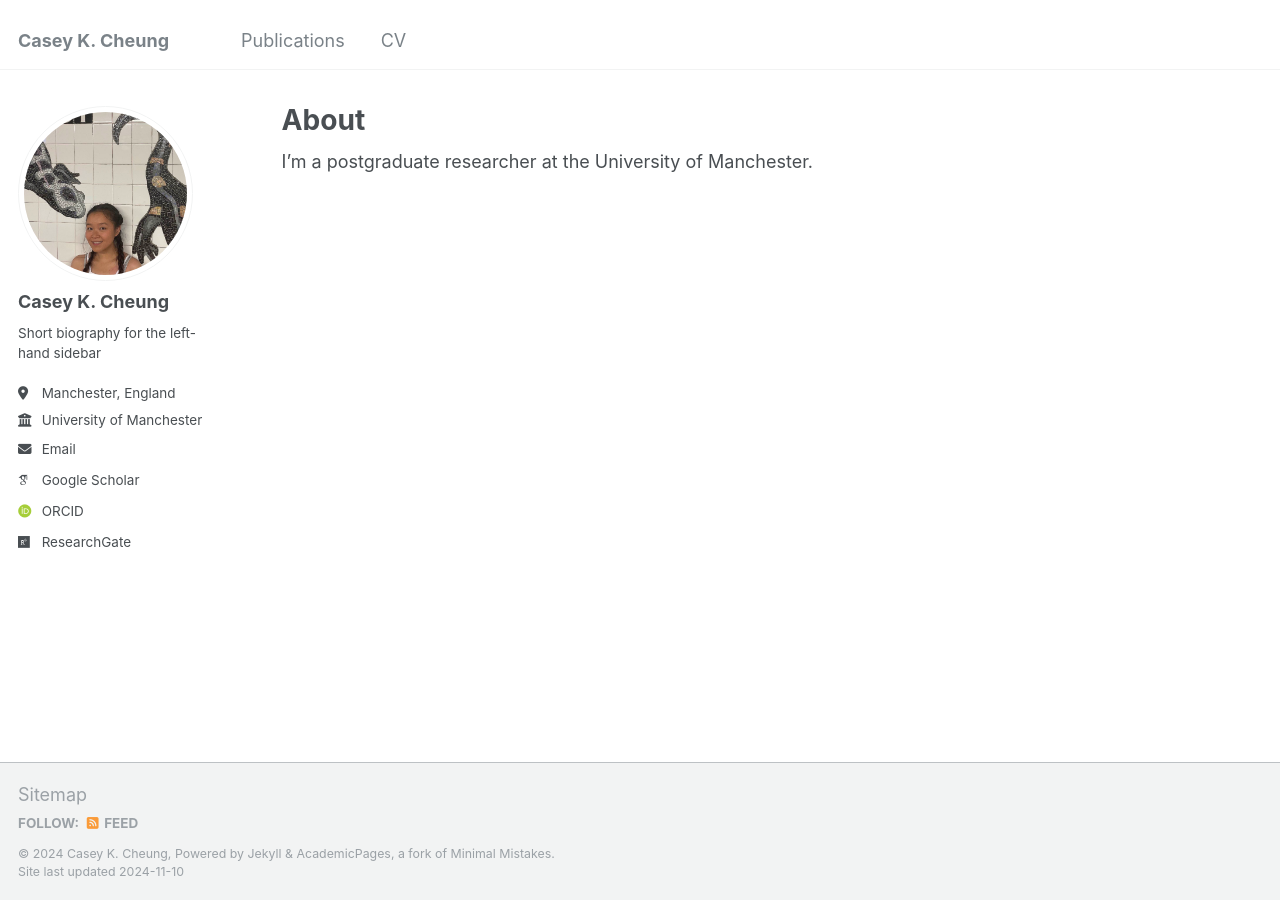
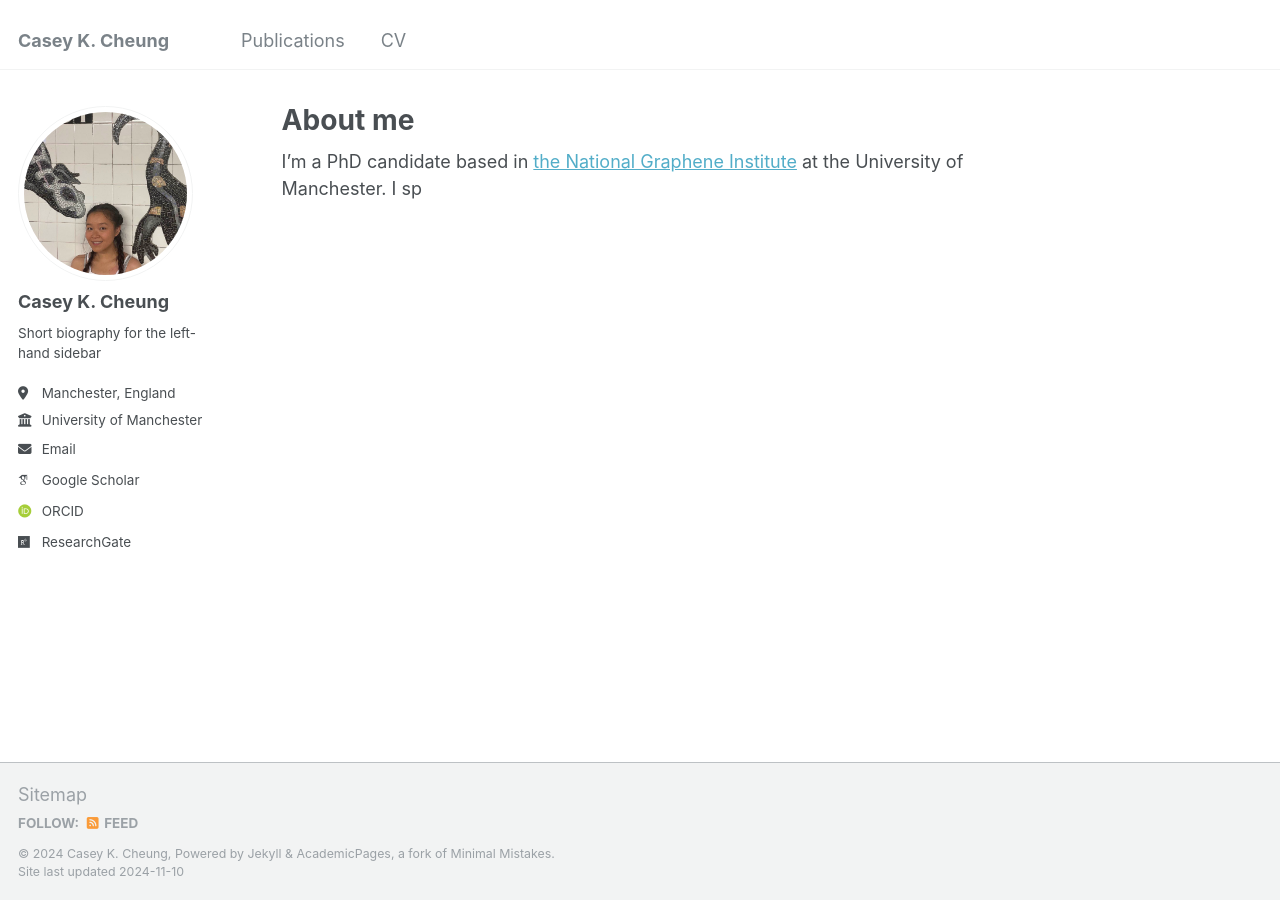
Before and after one commit to casey-cheung/casey-cheung.github.io, a Jekyll site: the page built from _pages/about.md, in a window 1280 px wide. Built offline with Jekyll 4.4.1, drawn with Linux system fonts in a browser that asks for light colours; some web fonts are replaced.

Commit message:
Update about.md

```diff
--- a/_pages/about.md
+++ b/_pages/about.md
@@ -1,10 +1,10 @@
 ---
 permalink: /
-title: "About"
+title: "About me"
 author_profile: true
 redirect_from:
   - /about/
   - /about.html
 ---
 
-I'm a postgraduate researcher at the University of Manchester.
+I'm a PhD candidate based in [the National Graphene Institute](https://www.graphene.manchester.ac.uk/ngi/) at the University of Manchester. I sp
```
